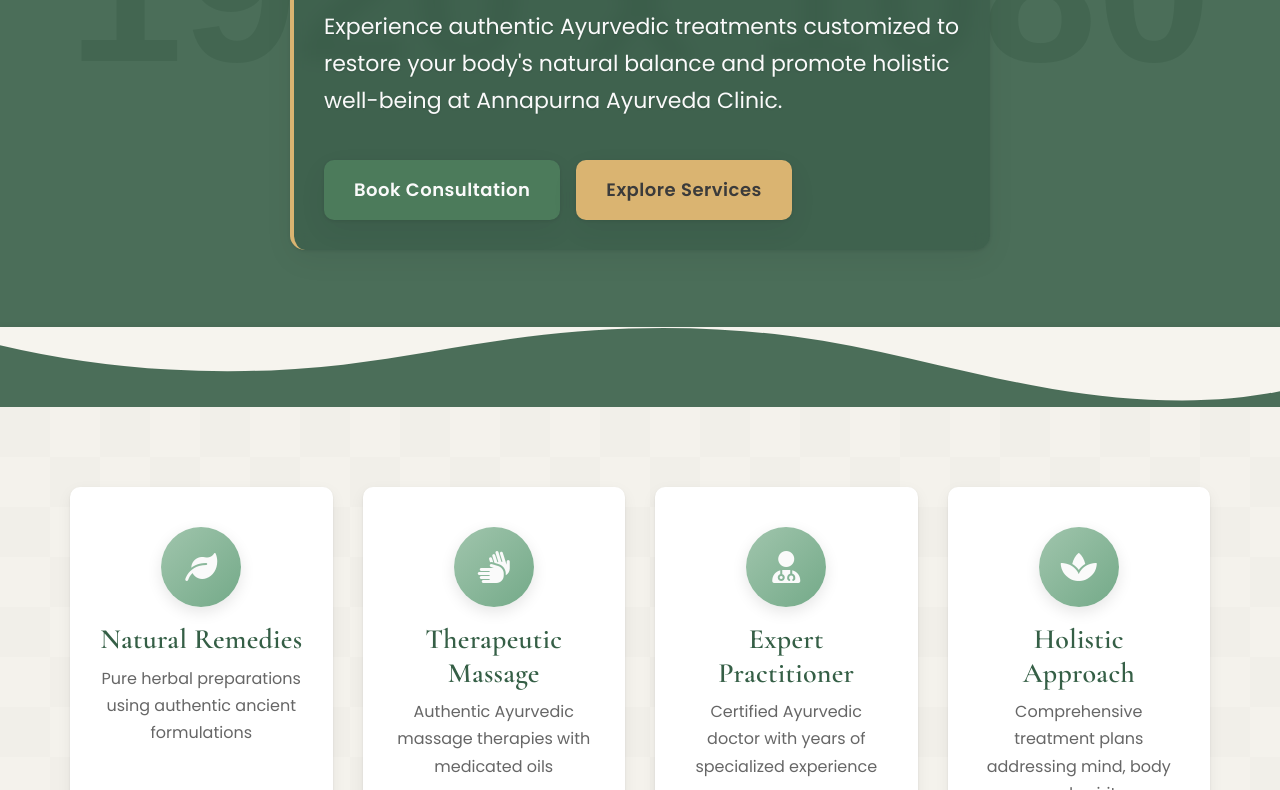
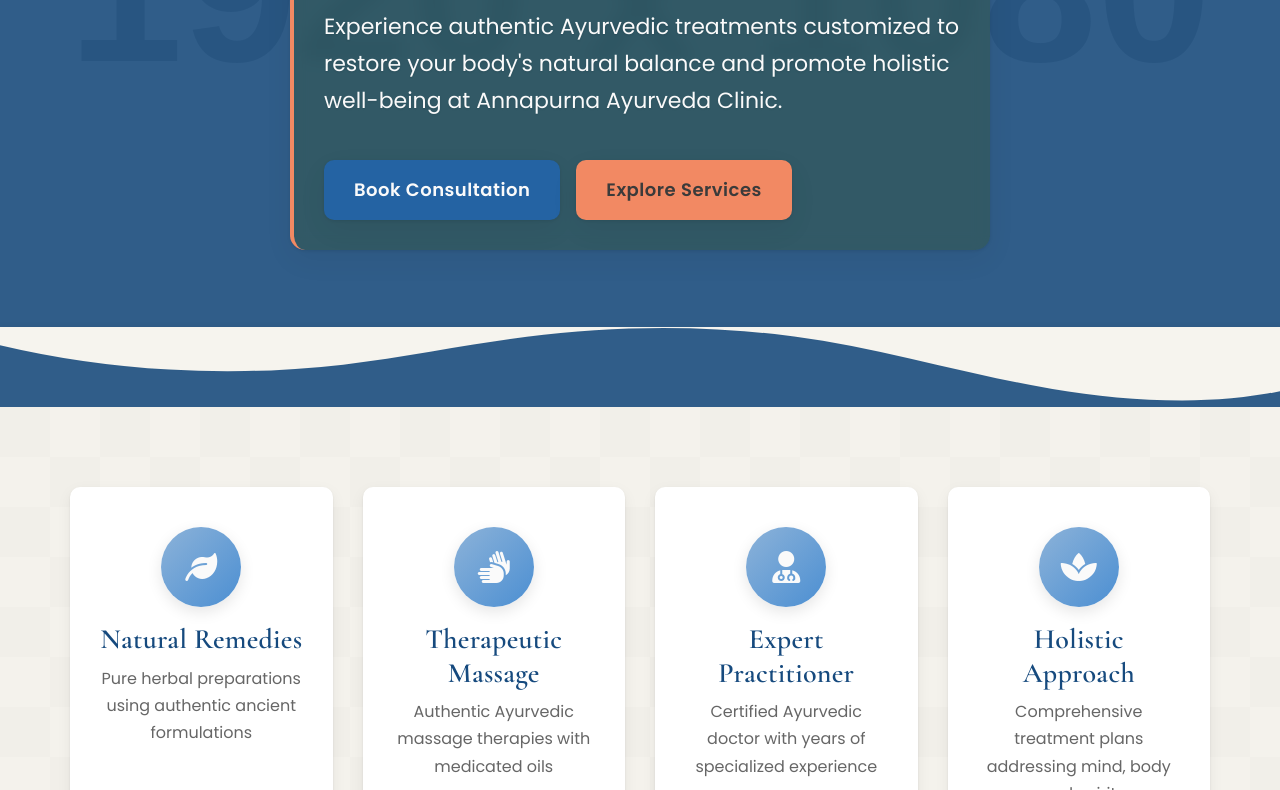
Before and after one commit to shuvam-create/annapurnaayurveda, a plain HTML site: page index.html in a window 1280 px wide. Shown: the part 393-1183 px from the top of the page. Drawn offline with nearby package versions, Linux system fonts and the light colour scheme; placeholder pictures from the web are drawn by us.

Commit message:
Changed color

```diff
--- a/styles.css
+++ b/styles.css
@@ -1,22 +1,22 @@
 /*===== VARIABLES =====*/
 :root {
     /* Colors - Enhanced Ayurvedic Palette with HSL values for better control */
-    --primary-color: hsl(140, 24%, 39%); /* Deeper forest green for Kapha balance */
-    --primary-light: hsl(143, 24%, 56%); /* Lighter shade for accents */
-    --secondary-color: hsl(38, 59%, 65%); /* Warm gold for Pitta balance */
-    --secondary-light: hsl(38, 59%, 75%); /* Lighter gold for hover states */
-    --accent-color: hsl(4, 48%, 48%); /* Earthy red for Vata balance */
-    --dark-green: hsl(144, 28%, 29%); /* Deep forest green */
-    --light-green: hsl(140, 24%, 70%); /* Soft sage green */
-    --light-beige: hsl(40, 33%, 95%); /* Warm papyrus */
-    --dark-beige: hsl(40, 33%, 85%); /* Richer papyrus */
-    --dark-text: hsl(0, 0%, 23%); /* Softer black for text */
-    --dark-text-faded: hsl(0, 0%, 33%); /* Lighter version for some text */
-    --light-text: hsl(0, 0%, 98%); /* Off-white for contrast */
-    --medium-text: hsl(0, 0%, 40%); /* Balanced gray */
+    --primary-color: hsl(210, 64%, 39%); /* Deep ocean blue replacing forest green */
+    --primary-light: hsl(210, 60%, 56%); /* Lighter blue for accents */
+    --secondary-color: hsl(16, 85%, 67%); /* Soft coral replacing warm gold */
+    --secondary-light: hsl(16, 85%, 75%); /* Lighter coral for hover states */
+    --accent-color: hsl(4, 48%, 48%); /* Keeping earthy red for Vata balance */
+    --dark-green: hsl(210, 70%, 29%); /* Deep navy blue replacing dark green */
+    --light-green: hsl(210, 50%, 70%); /* Soft sky blue replacing sage green */
+    --light-beige: hsl(40, 33%, 95%); /* Keeping warm papyrus */
+    --dark-beige: hsl(40, 33%, 85%); /* Keeping richer papyrus */
+    --dark-text: hsl(0, 0%, 23%); /* Keeping softer black for text */
+    --dark-text-faded: hsl(0, 0%, 33%); /* Keeping lighter version for some text */
+    --light-text: hsl(0, 0%, 98%); /* Keeping off-white for contrast */
+    --medium-text: hsl(0, 0%, 40%); /* Keeping balanced gray */
     --border-color: hsl(0, 0%, 88%);
     --shadow-color: hsla(0, 0%, 0%, 0.1);
-    --overlay-color: hsla(144, 28%, 29%, 0.85); /* Dark green overlay */
+    --overlay-color: hsla(210, 70%, 29%, 0.85); /* Dark blue overlay replacing green */
 
     /* Typography - Enhanced with more precision */
     --heading-font: 'Cormorant Garamond', serif;
```
